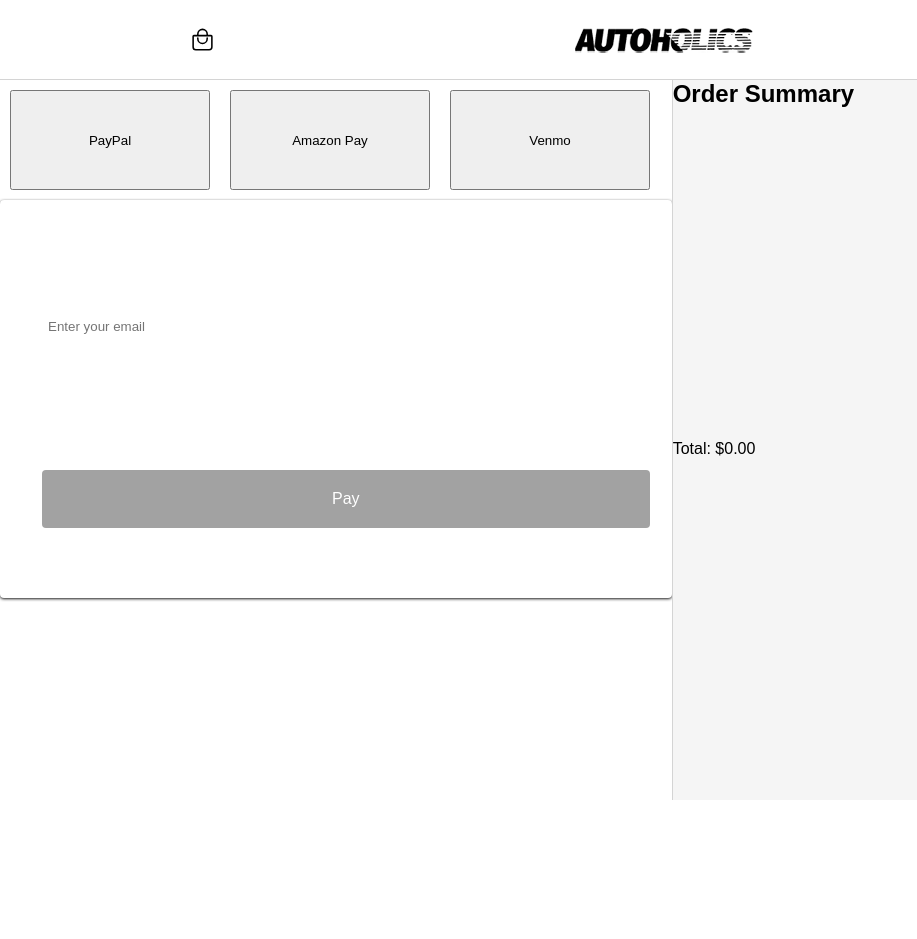
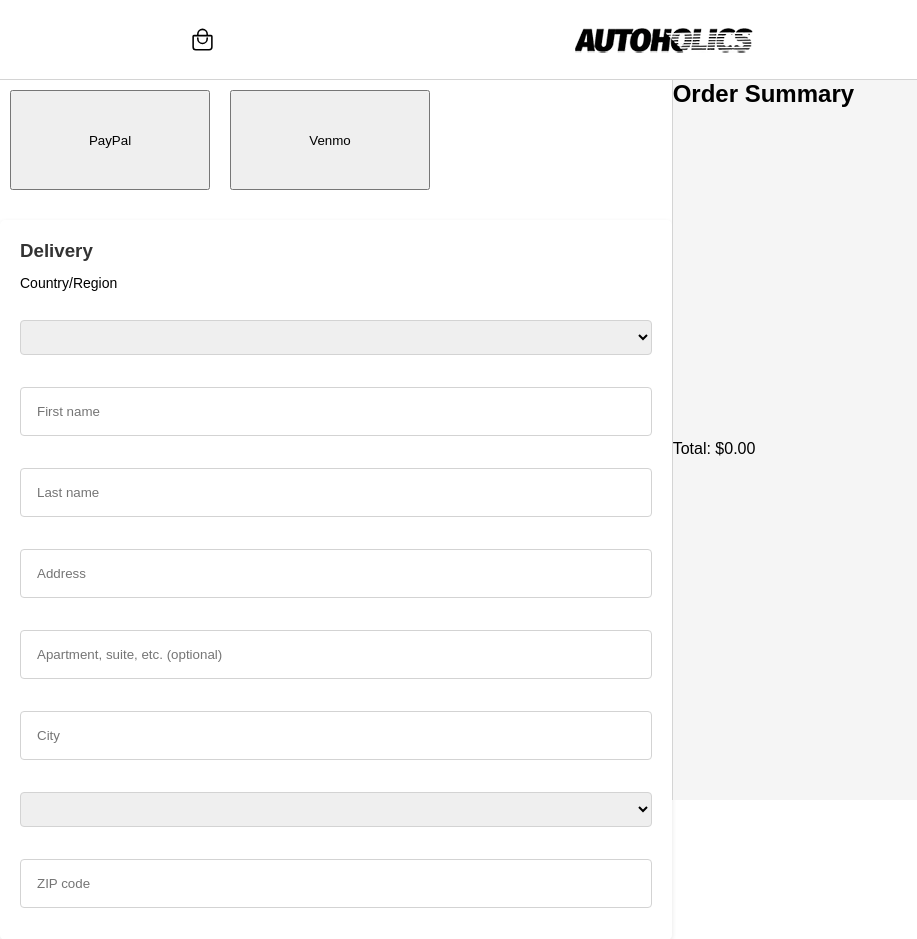
Before and after one commit to lancetoledo/autoholics-master, a React (Create React App) app: page /checkouts in a window 1280 px wide. Shown: the top 939 px of the page, without its empty margins (0-917 px from the left). Before the commit the page ends 800 px from the top, so only its background shows below. Built offline with nearby package versions, Linux system fonts and the light colour scheme; a web font is replaced by a local one.

Commit message:
ADD: Delivery Form

```diff
--- a/src/pages/CheckOut.js
+++ b/src/pages/CheckOut.js
@@ -1,98 +1,110 @@
-import React from 'react';
-import '../styles/CheckOut.css'; // This is the CSS file for styling the component
+import React, { useEffect, useState } from 'react';
+import '../styles/CheckOut.css';
 import CheckOutHeader from '../components/layout/CheckOutHeader';
 import { useSelector, useDispatch } from 'react-redux';
-import { toggleCartSidebar, clearCart } from '../redux/slices/cartSlice'; // Import the action
+import { clearCart } from '../redux/slices/cartSlice';
 import stripePromise from '../services/stripe';
-import { CardElement, useStripe, useElements } from '@stripe/react-stripe-js';
-
-
-
-
+import { CardElement, useStripe, useElements, PaymentRequestButtonElement } from '@stripe/react-stripe-js';
 
 const Checkout = () => {
     const stripe = useStripe();
     const elements = useElements();
     const cartItems = useSelector((state) => state.cart.items);
-    const dispatch = useDispatch(); // Hook to dispatch actions
+    const dispatch = useDispatch();
 
-    const calculateTotal = () => {
-        return cartItems.reduce((total, item) => total + item.price * item.quantity, 0);
-    };
+    const [paymentRequest, setPaymentRequest] = useState(null);
+    const [paymentRequestAvailable, setPaymentRequestAvailable] = useState(false);
 
-    const handlePayment = async (e) => {
-        e.preventDefault(); // Prevent the form from submitting normally
-        const totalAmount = calculateTotal();  // Convert to cents if required by multiplying by 100
+    // Calculate the total amount of the cart
+    const calculateTotal = () => cartItems.reduce((total, item) => total + item.price * item.quantity, 0) * 100; // Convert to cents
+
+    useEffect(() => {
+        if (stripe) {
+            const pr = stripe.paymentRequest({
+                country: 'US',
+                currency: 'usd',
+                total: {
+                    label: 'Total',
+                    amount: calculateTotal(),
+                },
+                requestPayerName: true,
+                requestPayerEmail: true,
+            });
+
+            pr.canMakePayment().then(result => {
+                setPaymentRequestAvailable(!!result);
+                setPaymentRequest(pr);
+            });
+        }
+    }, [stripe, cartItems]); // Dependency array includes stripe to re-run effect if stripe object changes or cart items change
+
+    const handlePayment = async (event) => {
+        event.preventDefault();
         if (!stripe || !elements) {
-            // Stripe.js has not loaded yet. Make sure to disable form submission until Stripe.js has loaded.
+            console.log('Stripe.js has not fully loaded.');
             return;
         }
 
-        // Get a reference to a mounted CardElement. Elements knows how
-        // to find your CardElement because there can only ever be one of
-        // each type of element.
-        const card = elements.getElement(CardElement);
-
-        // Use your card Element with other Stripe.js APIs
-        const {error, paymentMethod} = await stripe.createPaymentMethod({
+        const cardElement = elements.getElement(CardElement);
+        const { error, paymentMethod } = await stripe.createPaymentMethod({
             type: 'card',
-            card: card,
+            card: cardElement,
         });
 
         if (error) {
-            console.log('[error]', error);
+            console.error('[error]', error);
+            alert('Payment failed: ' + error.message);
         } else {
-            console.log('[PaymentMethod]', paymentMethod, "PAID");
-            // You can now pass paymentMethod.id to your backend to create a charge...
+            console.log('[PaymentMethod]', paymentMethod);
             dispatch(clearCart());
+            alert('Payment successful!');
         }
     };
 
-
-console.log("hey")
-
     return (
         <div className="checkout">
+            <CheckOutHeader />
             <div className="checkout-container">
-                <CheckOutHeader />
-                {/* Express Checkout Section */}
                 <div className="express-checkout">
                     <button className="paypal-button">PayPal</button>
-                    <button className="amazon-button">Amazon Pay</button>
                     <button className="venmo-button">Venmo</button>
-                    {/* ... Other express checkout options */}
+                    <div className="delivery-form">
+                        <h3 className='delivery-header'>Delivery</h3>
+                        <label className='delivery-label' htmlFor="country">Country/Region</label>
+                        <select id="country" name="country">
+                            <option value="usa">United States</option>
+                        </select>
+                        <input type="text" id="first-name" placeholder="First name" />
+                        <input type="text" id="last-name" placeholder="Last name" />
+                        <input type="text" id="address" placeholder="Address" />
+                        <input type="text" id="apartment" placeholder="Apartment, suite, etc. (optional)" />
+                        <input type="text" id="city" placeholder="City" />
+                        <select id="state" name="state">
+                            <option value="nj">New Jersey</option>
+                        </select>
+                        <input type="text" id="zip" placeholder="ZIP code" />
+                        <input type="text" id="phone" placeholder="Phone (optional)" />
+                        <label id="save-info" >
+                            <input type="checkbox" /> Save this information for next time
+                        </label>
+                    </div>
                     <form className="checkout-form" onSubmit={handlePayment}>
-                        {/* Contact Section */}
                         <div className="contact-section">
                             <label htmlFor="email">Email</label>
-                            <input type="email" id="email" placeholder="Enter your email" />
-                            {/* ... Other contact fields */}
+                            <input type="email" id="email" placeholder="Enter your email" required />
                         </div>
-
-                        {/* Delivery Section */}
-                        <div className="delivery-section">
-                            {/* ... Delivery fields */}
+                        <div className="payment-section">
+                            <label>Card Details</label>
+                            <CardElement id="card-element" options={{hidePostalCode: true}} />
+                            {paymentRequestAvailable && (
+                                <PaymentRequestButtonElement options={{paymentRequest}} />
+                            )}
                         </div>
-
-                        {/* Payment Section */}
-                        <div className="payment-section">
-                            <label htmlFor="card-number">Card Details</label>
-                            <CardElement id="card-number" options={{hidePostalCode: true}} />
-                            {/* ... Other payment fields */}
-                        </div>
-
-
-                        {/* ... Rest of the form */}
                         <button type="submit" disabled={!stripe} className="pay-button">
-                            Pay
-                         </button>
+                            Pay ${calculateTotal() / 100} {/* Convert cents back to dollars for display */}
+                        </button>
                     </form>
                 </div>
-
-                {/* Form Section */}
-
-
-                {/* Order Summary Section */}
                 <div className="order-summary">
                     <h2>Order Summary</h2>
                     {cartItems.map((item, index) => (
@@ -100,19 +112,15 @@
                             <img src={item.image} alt={item.name} className="cart-item-image" />
                             <div>
                                 <p>{item.name}</p>
-                                <p>${item.price.toFixed(2)} x {item.quantity}</p>
+                                <p>${(item.price * item.quantity).toFixed(2)}</p>
                             </div>
                         </div>
                     ))}
-                    {console.log(cartItems, '?')}
-                    <div>Total: ${calculateTotal().toFixed(2)}</div>
+                    <div>Total: ${(calculateTotal() / 100).toFixed(2)}</div>
                 </div>
-
             </div>
-
-
         </div>
     );
-}
+};
 
 export default Checkout;
--- a/src/styles/CheckOut.css
+++ b/src/styles/CheckOut.css
@@ -181,6 +181,61 @@
     height: 100px;
 }
 
+/* Delivery Form Styling */
+.delivery-form {
+    width: 100%;
+    margin-top: 20px;
+    padding: 20px;
+    background: #fff;
+    border-radius: 5px;
+    box-shadow: 0 2px 5px rgba(0,0,0,0.1);
+    color: #010606;
+}
+
+.delivery-form h3 {
+    margin-bottom: 15px;
+    color: #333;
+    height: 20px;
+}
+
+.delivery-form label {
+    height: 40px;
+    display: block;
+    margin-bottom: 5px;
+    font-size: 14px;
+    color: black;
+}
+
+.delivery-form input,
+.delivery-form select {
+    padding: 16px 16px;
+    margin-bottom: 32px;
+    border: 1px solid lightgray;
+    border-radius: 4px;
+    height: auto;
+}
+
+.delivery-form input[type="checkbox"] {
+    margin-right: 10px;
+}
+
+.delivery-form select {
+    display: block;
+    height: 35px;
+}
+
+#save-info {
+    /* background-color: yellow; */
+}
+
+/* Style adjustments for mobile views */
+@media (max-width: 768px) {
+    .delivery-form {
+        padding: 10px;
+    }
+}
+
+
 .checkout-form {
     /* Styles for your form */
 }
@@ -209,7 +264,6 @@
     margin: 0 auto;
     padding: 80px 32px;
     border-radius: 4px;
-    box-shadow: 0 1px 3px rgba(0, 0, 0, 0.9);
 
     @media screen and (max-width: 400px) {
         padding: 32px 32px;
@@ -233,7 +287,7 @@
 .checkout-form input {
     padding: 16px 16px;
     margin-bottom: 32px;
-    border: none;
+    border: 1px solid lightgray;
     border-radius: 4px;
     height: auto;
 }
```
Also changed, not shown: src/pages/OldCheckOut.js (added, +118 -0 lines), src/redux/slices/checkOutSlice.js (deleted, +0 -9 lines).
